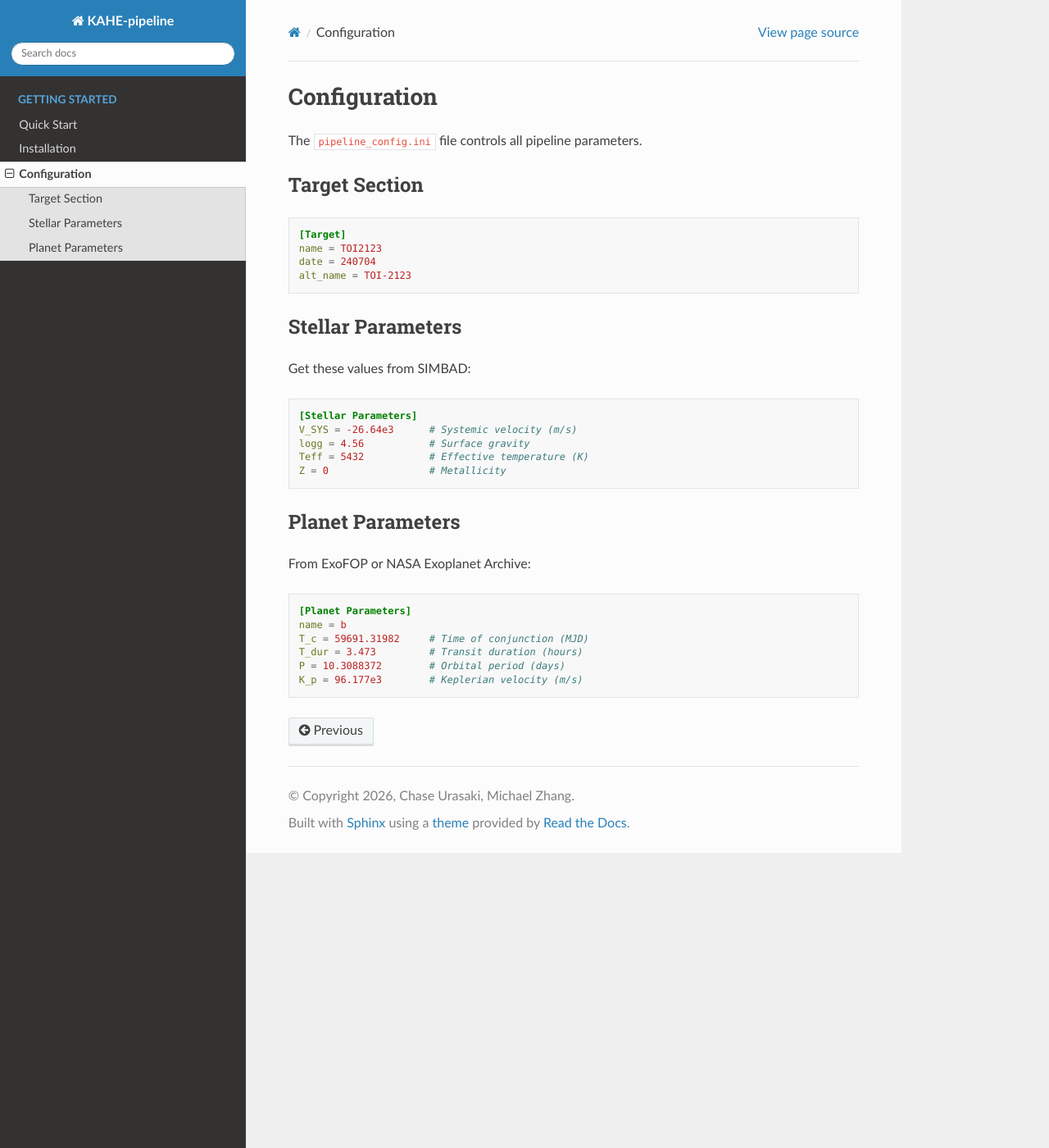
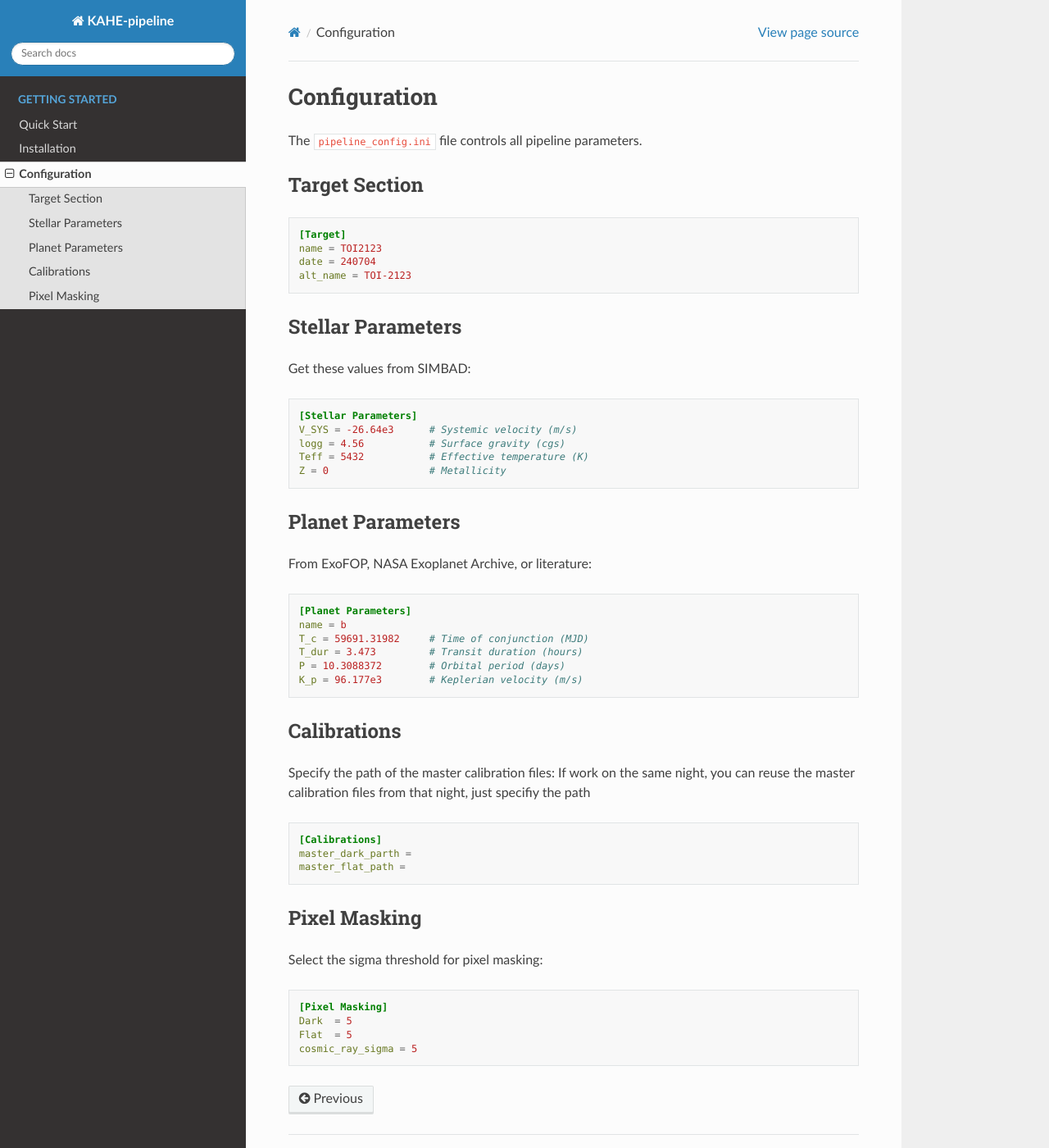
Before and after one commit to chase-urasaki/KAHE-pipeline, a Sphinx documentation site: the page built from docs/configuration.rst, in a window 1280 px wide and 1400 px high. Shown: the whole window at 82% size. Built offline with Sphinx 7.4.7 and the Read the Docs theme 3.1.0, drawn with Linux system fonts in a browser that asks for light colours; pages that are not in the unit, such as notebooks, are missing from menus.

Commit message:
updated configrution.rst

```diff
--- a/docs/configuration.rst
+++ b/docs/configuration.rst
@@ -22,14 +22,14 @@ Get these values from SIMBAD:
 
     [Stellar Parameters]
     V_SYS = -26.64e3      # Systemic velocity (m/s)
-    logg = 4.56           # Surface gravity
+    logg = 4.56           # Surface gravity (cgs)
     Teff = 5432           # Effective temperature (K)
     Z = 0                 # Metallicity
 
 Planet Parameters
 ------------------
 
-From ExoFOP or NASA Exoplanet Archive:
+From ExoFOP, NASA Exoplanet Archive, or literature:
 
 .. code-block:: ini
 
@@ -39,3 +39,26 @@ From ExoFOP or NASA Exoplanet Archive:
     T_dur = 3.473         # Transit duration (hours)
     P = 10.3088372        # Orbital period (days)
     K_p = 96.177e3        # Keplerian velocity (m/s)
+
+Calibrations
+------------
+Specify the path of the master calibration files:
+If work on the same night, you can reuse the master calibration files from that night, just specifiy the path
+
+.. code-block:: ini
+
+    [Calibrations]
+    master_dark_parth =
+    master_flat_path =
+
+Pixel Masking
+-------------
+
+Select the sigma threshold for pixel masking:
+
+.. code-block:: ini
+
+    [Pixel Masking]
+    Dark  = 5
+    Flat  = 5
+    cosmic_ray_sigma = 5
```
